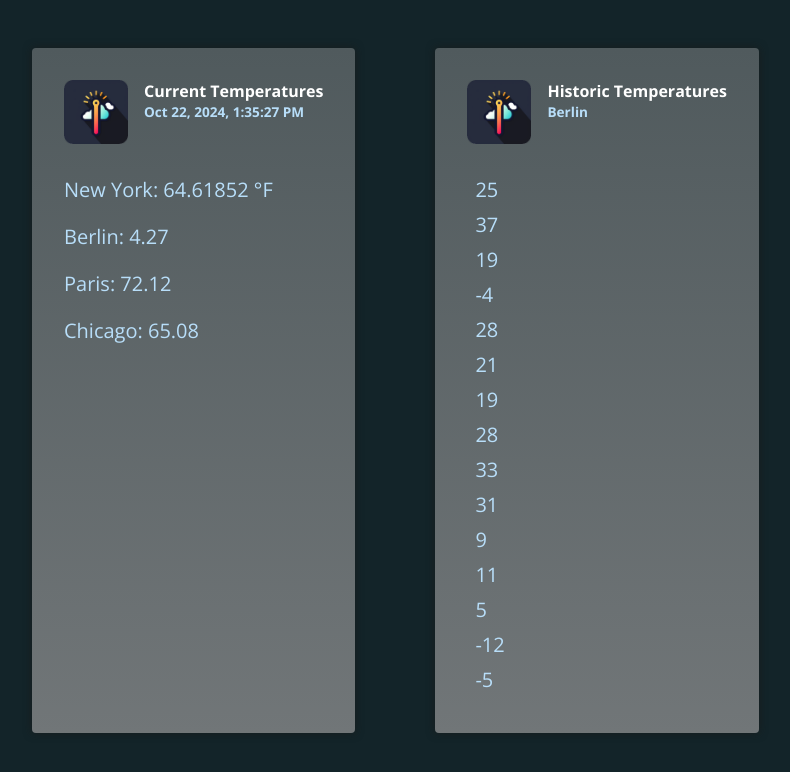
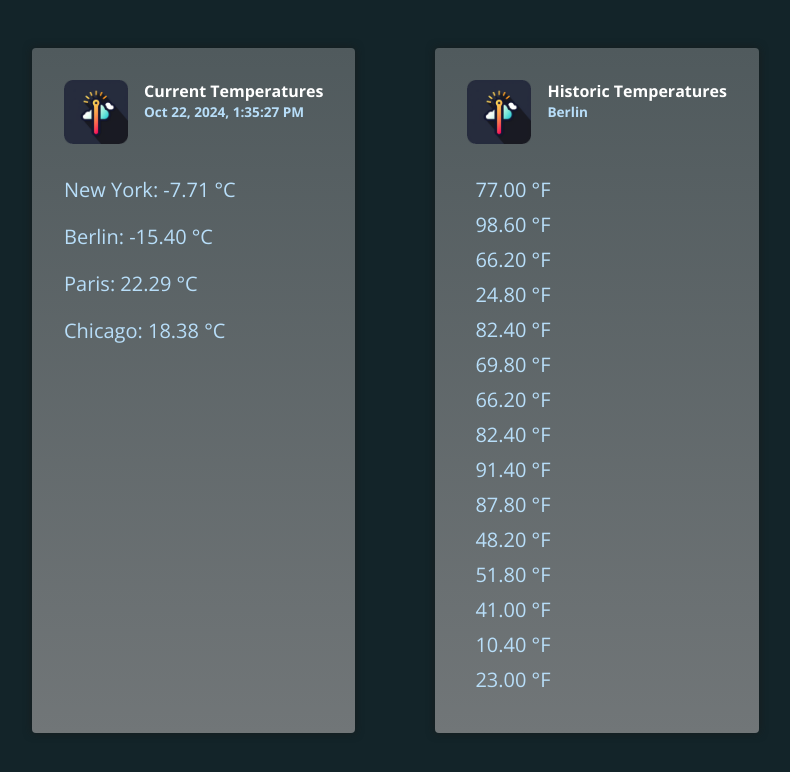
Before and after one commit to FansopkarMehvish/Pipes, an Angular app: page / in a window 1280 px wide. Shown: the top 772 px of the page, without its empty margins (168-958 px from the left). Built offline with nearby package versions, Linux system fonts and the light colour scheme.

Commit message:
167. Chaining Pipes & Being Aware of Limitations

```diff
--- a/src/app/app.component.html
+++ b/src/app/app.component.html
@@ -7,10 +7,10 @@
         <p>{{ currentDate | date:'medium'}}</p>
       </div>
     </header>
-    <p>New York: {{ currentTemperaturs.newYork | temp:'cel':'fah' }}</p>
-    <p>Berlin: {{ currentTemperaturs.berlin | number:'1.1-2'}}</p>
-    <p>Paris: {{ currentTemperaturs.paris | number:'1.1-2'}}</p>
-    <p>Chicago: {{ currentTemperaturs.chicago | number:'1.1-2'}}</p>
+    <p>New York: {{ currentTemperaturs.newYork |temp:'fah':'cel' }}</p>
+    <p>Berlin: {{ currentTemperaturs.berlin |temp:'fah':'cel'}}</p>
+    <p>Paris: {{ currentTemperaturs.paris |temp:'fah':'cel'}}</p>
+    <p>Chicago: {{ currentTemperaturs.chicago |temp:'fah':'cel'}}</p>
   </article>
 
   <article class="temperatures">
@@ -23,7 +23,7 @@
     </header>
     <ul>
       @for (temperature of historicTemperatures; track temperature) {
-      <li (click)="onReset($index)">{{ temperature }}</li>
+      <li (click)="onReset($index)">{{ temperature | temp:'cel':'fah' }}</li>
       }
     </ul>
   </article>
--- a/src/app/temperature.pipe.ts
+++ b/src/app/temperature.pipe.ts
@@ -5,7 +5,12 @@ import { Pipe, PipeTransform } from "@angular/core";
     standalone: true
 })
 export class TemperaturePipe implements PipeTransform{
-    transform(value: string | number, inputType: 'cel' | 'fah', outputType?: 'cel' | 'fah' ) {
+    transform(value: string | number| null, inputType: 'cel' | 'fah', outputType?: 'cel' | 'fah' ) {
+
+        if(!value){
+            return value;
+        }
+
         let val: number;
         if(typeof value === "string"){
             val = parseFloat(value)
@@ -31,7 +36,7 @@ export class TemperaturePipe implements PipeTransform{
             symbol = outputType === 'cel' ? '°C' : '°F';
         }
 
-        return `${outputTemp} ${symbol}`;
+        return `${outputTemp.toFixed(2)} ${symbol}`;
 
     }
 }
```
Also changed, not shown: src/app/sort.pipe.ts (added, +13 -0 lines).
